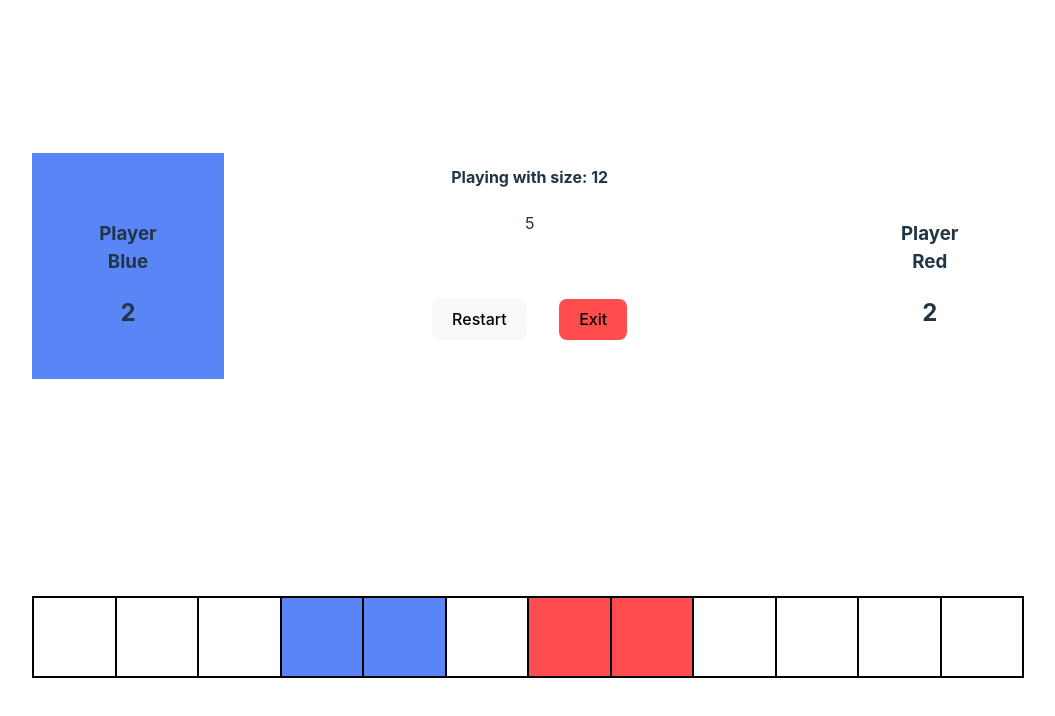
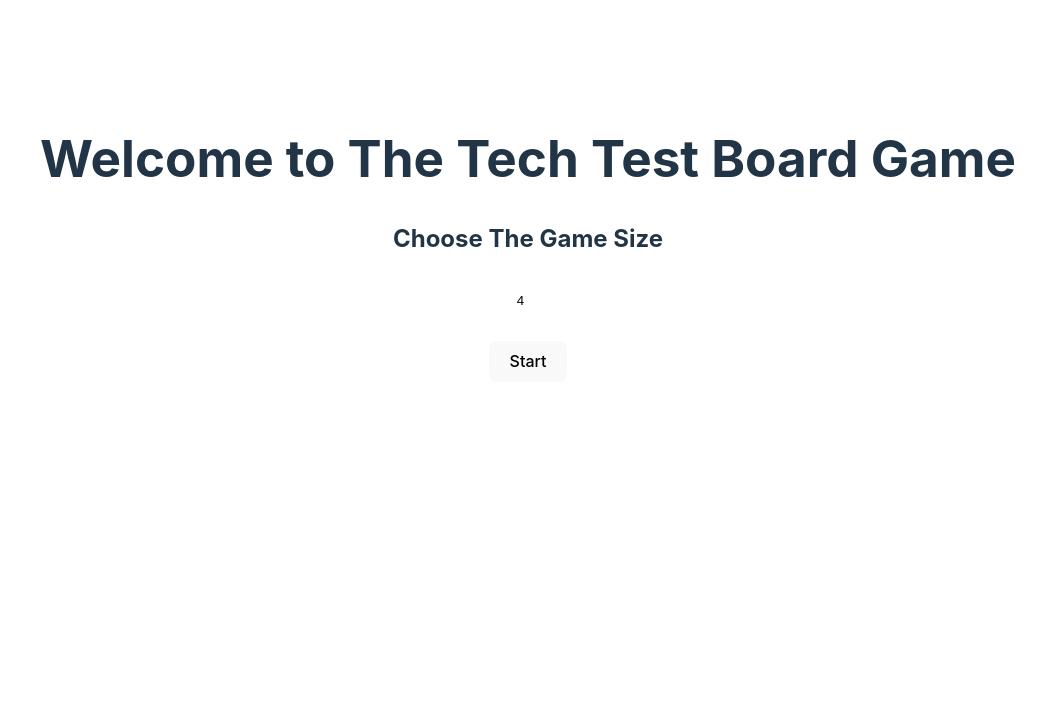
Before and after one commit to JoseAntonioNuevo/Tech-Test-Board-Game, a Vue app: page / in a window 1280 px wide. Shown: the top 716 px of the page, without its empty margins (112-1167 px from the left). Built offline with nearby package versions, Linux system fonts and the light colour scheme.

Commit message:
feat: implement GameConfigComponent and the game logic

```diff
--- a/src/App.vue
+++ b/src/App.vue
@@ -1,41 +1,41 @@
 <template>
   <div id="app">
-    <InitialPage v-if="!gameInProgress" @start-game="startGame" />
-    <div v-else>
-      <GameComponent @exit-game="exitGame" :gameSize="gameSize" />
+    <div v-if="!gameInProgress">
+      <h1>Welcome to The Tech Test Board Game</h1>
+      <h2>Choose The Game Size</h2>
+      <GameConfigComponent
+        @start-game="startGame"
+        :initialgameSize="gameSize"
+      />
     </div>
+    <GameComponent v-if="gameInProgress" :initialGameSize="gameSize" />
   </div>
 </template>
 
 <script lang="ts">
 import { defineComponent, ref } from "vue";
-import InitialPage from "./InitialPage/Components/InitialPage.vue";
+import GameConfigComponent from "./GameConfig/Components/GameConfigComponent.vue";
 import GameComponent from "./Game/Components/GameComponent.vue";
 
 export default defineComponent({
   components: {
-    InitialPage,
     GameComponent,
+    GameConfigComponent,
   },
   setup() {
-    const gameInProgress = ref<boolean>(true);
-    const gameSize = ref<number>(12);
+    const gameInProgress = ref<boolean>(false);
+    const gameSize = ref<number>(4);
 
     const startGame = (newGameSize: number): void => {
+      console.log(newGameSize);
       gameSize.value = newGameSize;
       gameInProgress.value = true;
-    };
-
-    const exitGame = (): void => {
-      gameSize.value = 1;
-      gameInProgress.value = false;
     };
 
     return {
       gameInProgress,
       gameSize,
       startGame,
-      exitGame,
     };
   },
 });
--- a/src/Game/Components/GameComponent.vue
+++ b/src/Game/Components/GameComponent.vue
@@ -1,18 +1,24 @@
 <template>
   <div>
     <ScoreBoardComponent
-      @exit-game="exitGame"
       @restart-game="restartGame"
-      :gameSize="gameSize"
-      :bluePlayerScore="blueBoard.length"
-      :redPlayerScore="redBoard.length"
+      :initialGameSize="initialGameSize"
+      :bluePlayerScore="bluePlayerScore"
+      :redPlayerScore="redPlayerScore"
       :playerTurn="playerTurn"
+      :winner="winner"
     />
+    <div v-if="winner" class="winner">
+      <h1>{{ winner === 1 ? "Blue" : "Red" }} Wins!</h1>
+    </div>
+    <h2 v-else class="turn-indicator">
+      {{ playerTurn === 1 ? "Blue's Turn" : "Red's Turn" }}
+    </h2>
     <div class="board-game">
       <div class="board-row">
         <div
           v-for="(col, colIndex) in board"
-          @click="cellClicked(colIndex)"
+          @click="playTurn(colIndex)"
           :key="colIndex"
           :class="getCellClass(colIndex)"
         />
@@ -28,42 +34,39 @@ import { defineComponent, ref, computed } from "vue";
 
 export default defineComponent({
   name: "GameComponent",
-  emits: ["exit-game"],
   components: {
     ScoreBoardComponent,
   },
   props: {
-    gameSize: {
+    initialGameSize: {
       type: Number,
       required: true,
     },
   },
   setup(props, { emit }) {
-    // Turn 1: Blue, Turn 2: Red
+    // 1: Blue, 2: Red
     const playerTurn = ref<number>(1);
-    const blueBoard = ref<number[]>([]);
-    const redBoard = ref<number[]>([]);
+    const winner = ref<number | null>(null);
+    const gameSize = ref<number>(props.initialGameSize ?? 4);
 
-    const board = ref<number[][]>(
-      Array.from({ length: props.gameSize }, () =>
-        Array(props.gameSize).fill(0)
-      )
-    );
+    const board = ref<number[]>(Array(props.initialGameSize).fill(0));
 
-    const initializeBoard = () => {
-      const size = props.gameSize;
-      const redCells = Math.floor(size * 0.2);
-      const blueCells = Math.floor(size * 0.2);
+    const startGame = () => {
+      const size = gameSize.value;
+      const redCells = Math.round(size * 0.2);
+      const blueCells = Math.round(size * 0.2);
 
       let alreadySet: Set<number> = new Set();
 
       while (alreadySet.size < redCells + blueCells) {
         const col = Math.floor(Math.random() * size);
         if (!alreadySet.has(col)) {
-          if (blueBoard.value.length < blueCells) {
-            blueBoard.value.push(col);
-          } else if (redBoard.value.length < redCells) {
-            redBoard.value.push(col);
+          if (board.value.filter((cell) => cell === 1).length < blueCells) {
+            board.value[col] = 1;
+          } else if (
+            board.value.filter((cell) => cell === 2).length < redCells
+          ) {
+            board.value[col] = 2;
           }
           alreadySet.add(col);
         }
@@ -76,51 +79,93 @@ export default defineComponent({
       emit("exit-game");
     };
 
-    const restartGame = (): void => {
-      board.value = Array.from({ length: props.gameSize }, () =>
-        Array(props.gameSize).fill(0)
-      );
-      blueBoard.value = [];
-      redBoard.value = [];
-      initializeBoard();
+    const restartGame = (size: number): void => {
+      board.value = Array(size).fill(0);
+      winner.value = null;
+      gameSize.value = size;
+      startGame();
     };
 
-    const cellClicked = (col: number): void => {
-      console.log(playerTurn.value);
-      if (playerTurn.value === 1) {
-        if (!blueBoard.value.includes(col) && !redBoard.value.includes(col)) {
-          blueBoard.value.push(col);
-          playerTurn.value = 2;
-        }
-      } else {
-        if (!blueBoard.value.includes(col) && !redBoard.value.includes(col)) {
-          redBoard.value.push(col);
-          playerTurn.value = 1;
-        }
+    const playTurn = (col: number): void => {
+      if (winner.value) return;
+      if (board.value[col] !== playerTurn.value) {
+        board.value[col] = playerTurn.value;
+        colorOtherCells(col, playerTurn.value);
+        playerTurn.value = playerTurn.value === 1 ? 2 : 1;
+        checkWinner();
       }
     };
 
+    const colorOtherCells = (col: number, player: number): void => {
+      const colorCells = (start: number, end: number, step: number) => {
+        let preSelected = [];
+        for (let i = start; i !== end; i += step) {
+          if (board.value[i] === 0) {
+            preSelected.push(i);
+          } else if (board.value[i] === player) {
+            preSelected.forEach((cell) => {
+              board.value[cell] = player;
+            });
+            break;
+          } else if (board.value[i] !== player) {
+            if (board.value[i + step] === player) {
+              board.value[i] = player;
+              preSelected.forEach((cell) => {
+                board.value[cell] = player;
+              });
+            }
+            break;
+          }
+        }
+      };
+
+      board.value[col] = player;
+
+      colorCells(col + 1, gameSize.value, 1);
+      colorCells(col - 1, -1, -1);
+    };
+
     const getCellClass = (colIndex: number): string => {
-      if (blueBoard.value.includes(colIndex)) {
+      if (board.value[colIndex] === 1) {
         return "blue-row";
       }
-      if (redBoard.value.includes(colIndex)) {
+      if (board.value[colIndex] === 2) {
         return "red-row";
       }
       return "";
     };
 
-    initializeBoard();
+    const checkWinner = (): void => {
+      const bluePlayerScore = board.value.filter((cell) => cell === 1).length;
+      const redPlayerScore = board.value.filter((cell) => cell === 2).length;
+
+      if (bluePlayerScore === gameSize.value || redPlayerScore === 0) {
+        winner.value = 1;
+      } else if (redPlayerScore === gameSize.value || bluePlayerScore === 0) {
+        winner.value = 2;
+      }
+    };
+
+    const bluePlayerScore = computed(
+      () => board.value.filter((cell) => cell === 1).length
+    );
+    const redPlayerScore = computed(
+      () => board.value.filter((cell) => cell === 2).length
+    );
+
+    startGame();
 
     return {
       playerTurn,
       board,
-      blueBoard,
-      redBoard,
+      winner,
+      bluePlayerScore,
+      redPlayerScore,
       exitGame,
       restartGame,
-      cellClicked,
+      playTurn,
       getCellClass,
+      checkWinner,
     };
   },
 });
--- a/src/InitialPage/Components/InitialPage.vue
+++ b/src/GameConfig/Components/GameConfigComponent.vue
@@ -1,66 +1,67 @@
 <template>
   <div>
-    <h1>Welcome to The Tech Test Board Game</h1>
-    <h2>Choose The Game Size</h2>
-    <div class="game-size-form">
+    <form @submit.prevent="startGame" class="game-size-form">
       <input
         @input="setGameSize($event)"
         type="number"
         name="game-size"
         id="game-size"
-        min="1"
-        max="25"
         v-model.number="gameSize"
       />
-      <button @click="startGame">Start</button>
-    </div>
+      <button>Start</button>
+    </form>
     <p v-if="error" class="error">{{ error }}</p>
   </div>
 </template>
 
 <script lang="ts">
-import "../Assets/Css/InitialPage.css";
+import "../Assets/Css/GameConfig.css";
 import { defineComponent, ref } from "vue";
 
 export default defineComponent({
-  name: "InitialComponent",
+  name: "GameConfigComponent",
+  props: {
+    initialGameSize: {
+      type: Number,
+      required: false,
+    },
+  },
   emits: ["start-game"],
-  setup(_, { emit }) {
-    const gameSize = ref<number>(1);
+  setup(props, { emit }) {
+    const gameSize = ref<number>(props.initialGameSize ?? 4);
     const error = ref<string>("");
 
     const setGameSize = (e: Event): void => {
       const target = e.target as HTMLInputElement;
       const value = target.value ? parseInt(target.value) : 1;
-      CheckGameSize(value);
+      gameSize.value = value;
     };
 
-    const CheckGameSize = (value: number): boolean => {
-      const maxSize = 25;
-      const minSize = 1;
+    const CheckGameSize = (value: number): number => {
+      const maxSize = 50;
+      const minSize = 4;
 
       if (value > maxSize) {
         gameSize.value = maxSize;
         error.value = `The maximum game size is ${maxSize}.`;
-        return false;
+        return maxSize;
       }
       if (value < minSize) {
         gameSize.value = minSize;
         error.value = `The minimum game size is ${minSize}.`;
-        return false;
+        return minSize;
       }
 
       gameSize.value = value;
       error.value = "";
-      return true;
+      return value;
     };
 
-    const startGame = (): void => {
-      if (CheckGameSize(gameSize.value)) {
-        emit("start-game", gameSize.value);
-        return;
-      }
-      error.value = "Please enter a valid game size.";
+    const startGame = (e: Event): void => {
+      e.preventDefault();
+      const size = CheckGameSize(gameSize.value);
+      if (error.value) return;
+      emit("start-game", size);
     };
 
     return {
--- a/src/ScoreBoard/Components/ScoreBoardComponent.vue
+++ b/src/ScoreBoard/Components/ScoreBoardComponent.vue
@@ -1,18 +1,16 @@
 <template>
   <div class="score-board">
-    <div :class="playerTurn === 1 ? 'blue-turn' : ''">
+    <div :class="winner || playerTurn === 1 ? 'blue-turn' : ''">
       <h3>Player Blue</h3>
       <h2>{{ bluePlayerScore }}</h2>
     </div>
     <div>
-      <h4>Playing with size: {{ gameSize }}</h4>
-      <p>{{ timer }}</p>
-      <div class="score-board-buttons">
-        <button @click="restartGame">Restart</button>
-        <button @click="exitGame" class="exit-btn">Exit</button>
-      </div>
+      <GameConfigComponent
+        @start-game="restartGame"
+        :initialGameSize="gameSize"
+      />
     </div>
-    <div :class="playerTurn === 2 ? 'red-turn' : ''">
+    <div :class="winner || playerTurn === 2 ? 'red-turn' : ''">
       <h3>Player Red</h3>
       <h2>{{ redPlayerScore }}</h2>
     </div>
@@ -21,13 +19,17 @@
 
 <script lang="ts">
 import "../Assets/Css/ScoreBoard.css";
-import { defineComponent, ref, onMounted, onUnmounted } from "vue";
+import GameConfigComponent from "../../GameConfig/Components/GameConfigComponent.vue";
+import { defineComponent, ref, onMounted, onUnmounted, watch } from "vue";
 
 export default defineComponent({
   name: "ScoreBoardComponent",
-  emits: ["exit-game", "restart-game"],
+  components: {
+    GameConfigComponent,
+  },
+  emits: ["restart-game"],
   props: {
-    gameSize: {
+    initialGameSize: {
       type: Number,
       required: true,
     },
@@ -43,38 +45,22 @@ export default defineComponent({
       type: Number,
       required: false,
     },
+    winner: {
+      type: Number,
+      required: false,
+    },
   },
 
   setup(props, { emit }) {
-    const timer = ref(0);
-    let interval: number;
+    const gameSize = ref<number>(props.initialGameSize);
 
-    const startTimer = (): void => {
-      interval = setInterval(() => {
-        timer.value++;
-      }, 1000);
+    const restartGame = (size: number): void => {
+      gameSize.value = size;
+      emit("restart-game", size);
     };
 
-    const exitGame = (): void => {
-      emit("exit-game");
-    };
-
-    const restartGame = (): void => {
-      emit("restart-game");
-      timer.value = 0; // Reset the timer when the game restarts
-    };
-
-    onMounted(() => {
-      startTimer();
-    });
-
-    onUnmounted(() => {
-      clearInterval(interval);
-    });
-
     return {
-      timer,
-      exitGame,
+      gameSize,
       restartGame,
     };
   },
```
Also changed, not shown: src/GameConfig/Assets/Css/GameConfig.css (renamed from src/InitialPage/Assets/Css/InitialPage.css).
